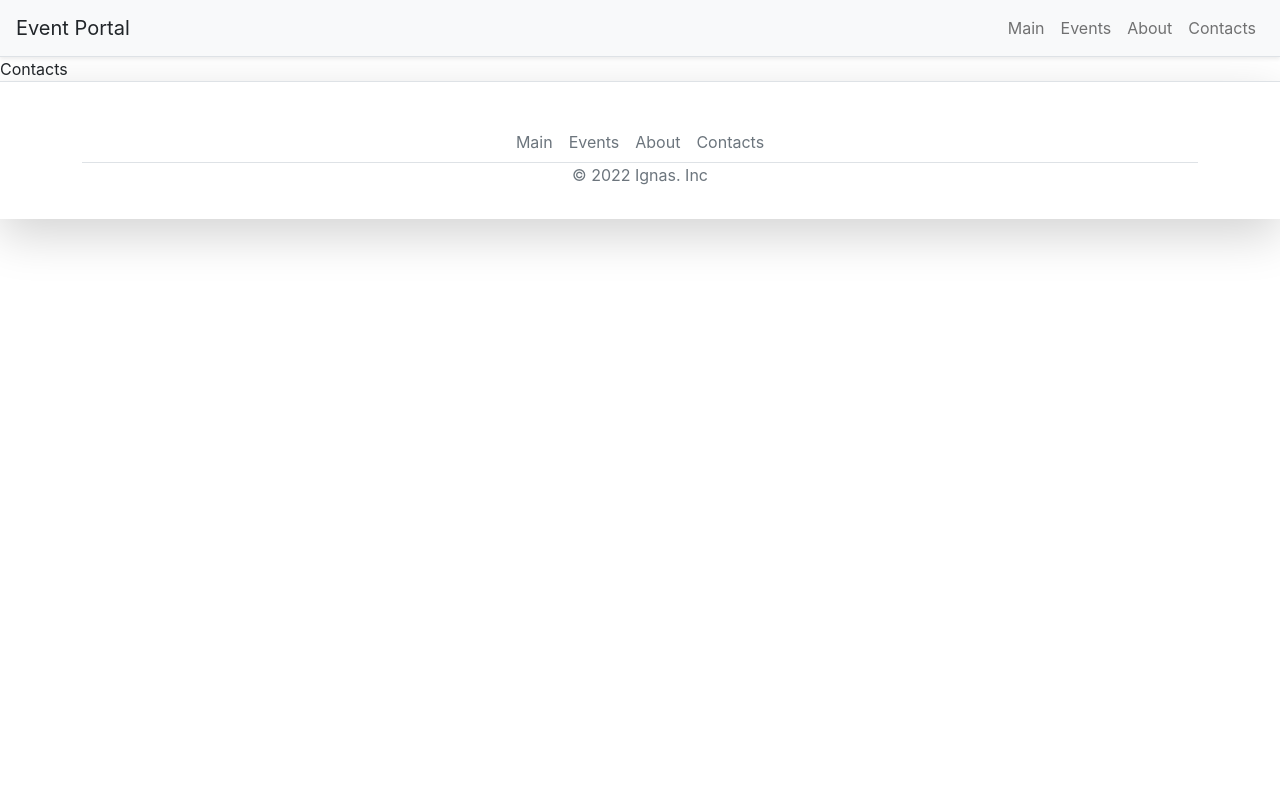
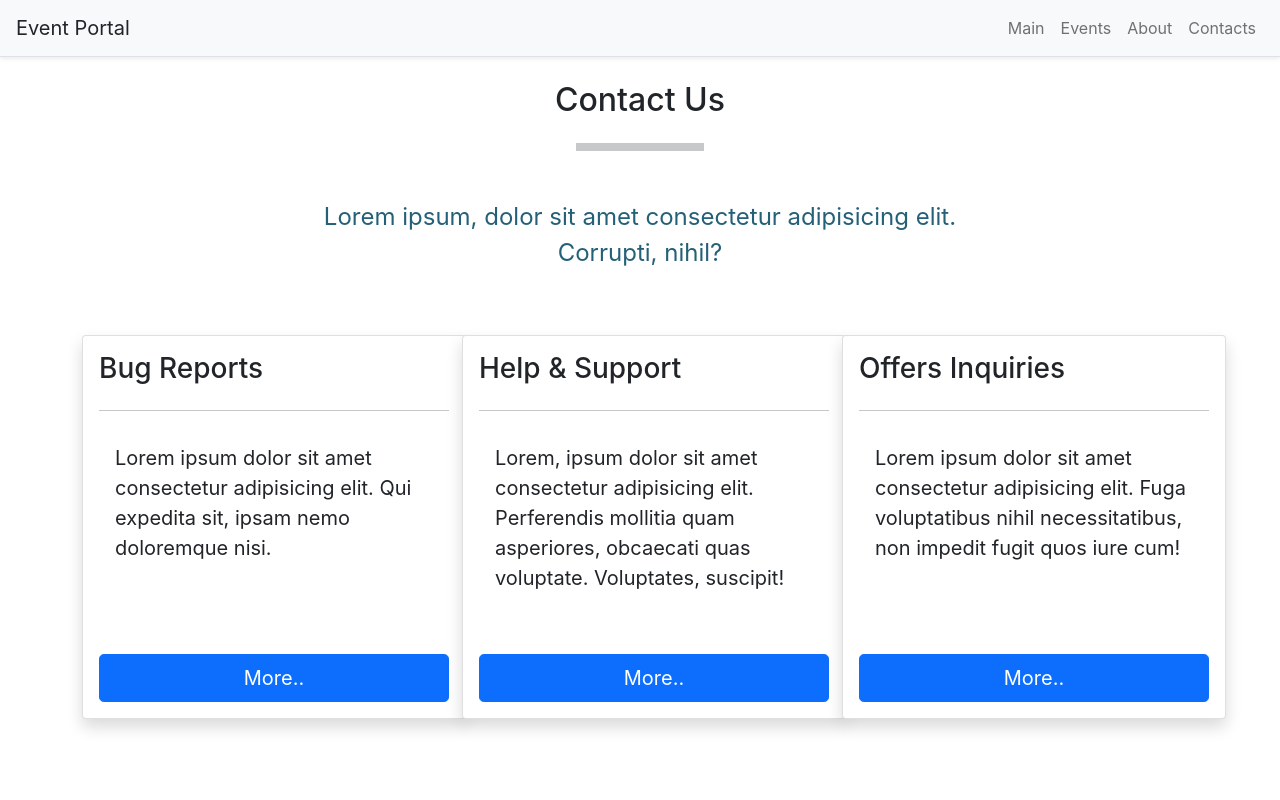
Before and after one commit to Username070/Event_WEB_Application, a React (Create React App) app in the folder client/: page /contacts in a window 1280 px wide. Shown: the top 800 px of the page. Built offline with nearby package versions, Linux system fonts and the light colour scheme; no server answers.

Commit message:
Contacts page finished

```diff
--- a/client/package.json
+++ b/client/package.json
@@ -3,12 +3,18 @@
   "version": "0.1.0",
   "private": true,
   "dependencies": {
+    "@react-google-maps/api": "^2.7.0",
     "@testing-library/jest-dom": "^5.16.2",
     "@testing-library/react": "^12.1.3",
     "@testing-library/user-event": "^13.5.0",
+    "dotenv": "^16.0.0",
+    "google-map-react": "^2.1.10",
+    "google-maps-react": "^2.0.6",
+    "lodash.isempty": "^4.4.0",
     "react": "^17.0.2",
     "react-dom": "^17.0.2",
     "react-scripts": "5.0.0",
+    "styled-components": "^5.3.3",
     "web-vitals": "^2.1.4"
   },
   "scripts": {
--- /dev/null
+++ b/client/src/components/SimpleMap.jsx
@@ -0,0 +1,42 @@
+import React, { Component } from "react";
+import { Map, GoogleApiWrapper, Marker } from "google-maps-react";
+
+const API_KEY = process.env.REACT_APP_MAPS_KEY;
+
+export class MapContainer extends Component {
+  state = {
+    center: {
+      lat: 54.896978049484304,
+      lng: 23.918825799542333
+    }
+  };
+
+  componentDidMount() {
+    let newLat = {
+      lat: 54.896978049484304,
+      lng: 23.918825799542333
+    };
+    this.setState({ center: newLat });
+  }
+  render() {
+    if (!this.props.loaded) return <div>Loading...</div>;
+
+    return (
+      <div>
+        <Map google={this.props.google}
+          style={{ width: '100%', height: '75vh', position:"relative"}}
+          onClick={this.onMapClicked}
+          center={this.state.center}
+          zoom={18}>
+          <Marker
+            title={'Laisvės alėja 33, Kaunas'}
+            name={'Laisvės alėja 33, Kaunas'}
+            position={{ lat: 54.89694103186777, lng: 23.91856830748374 }} />
+        </Map>
+      </div>
+    );
+  }
+}
+export default GoogleApiWrapper({
+  apiKey: API_KEY
+})(MapContainer);
--- a/client/src/index.css
+++ b/client/src/index.css
@@ -5,6 +5,7 @@ body {
     sans-serif;
   -webkit-font-smoothing: antialiased;
   -moz-osx-font-smoothing: grayscale;
+  overflow-x: hidden;
 }
 
 code {
@@ -29,7 +30,20 @@ code {
   color: rgb(36, 96, 119);
 }
 
-iframe {
-  width: 600px;
-  height: 450px;
+.map {
+  width: 100vw!important;
+  height: 75vh!important;
+  position: relative!important;
 }
+
+.contacts-cards {
+  min-height: 24rem;
+  max-height: 30rem;
+  width: 24rem;
+  transition: 0.15s ease-in-out;
+}
+
+.contacts-cards:hover {
+  transition: 0.15s ease-in-out;
+  transform: scale(1.1);
+}
--- a/client/src/pages/Contacts.jsx
+++ b/client/src/pages/Contacts.jsx
@@ -1,6 +1,71 @@
+import { Map, Marker, GoogleApiWrapper } from "google-maps-react";
+import React, { Component } from "react";
+import SimpleMap from "../components/SimpleMap"
+
 const Contacts = () => {
     return (
-        <div>Contacts</div>
+        <>
+            <main>
+                <div className="text-center py-4">
+                    <h2>Contact Us</h2>
+                    <hr className="my-4 py-1 w-10 m-auto"></hr>
+                </div>
+                <div className="text-center w-50 m-auto">
+                    <p className="fs-4 text-about">
+                        Lorem ipsum, dolor sit amet consectetur adipisicing elit. Corrupti, nihil?
+                    </p>
+                </div>
+                <div className="container py-5">
+                    <div className="row">
+                        <div className="col-sm-4">
+                            <div className="card mb-4 box-shadow contacts-cards shadow">
+                                <div className="card-body d-flex flex-column">
+                                    <h3 className="card-title pricing-card-title">Bug Reports</h3>
+                                    <hr></hr>
+                                    <div className="card-body fs-5">
+                                        Lorem ipsum dolor sit amet consectetur adipisicing elit. Qui expedita sit, ipsam nemo doloremque nisi.
+                                    </div>
+                                    <a href="#" className="mt-auto btn btn-primary btn-lg">More..</a>                          </div>
+                            </div>
+                        </div>
+                        <div className="col-sm-4">
+                            <div className="card mb-4 box-shadow contacts-cards shadow">
+                                <div className="card-body d-flex flex-column">
+                                    <h3 className="card-title pricing-card-title">Help & Support</h3>
+                                    <hr></hr>
+                                    <div className="card-body fs-5">
+                                        Lorem, ipsum dolor sit amet consectetur adipisicing elit. Perferendis mollitia quam asperiores, obcaecati quas voluptate. Voluptates, suscipit!
+                                    </div>
+                                    <a href="#" className="mt-auto btn btn-primary btn-lg">More..</a>                           </div>
+                            </div>
+                        </div>
+                        <div className="col-sm-4">
+                            <div className="card mb-4 box-shadow contacts-cards shadow">
+                                <div className="card-body d-flex flex-column">
+                                    <h3 className="card-title pricing-card-title">Offers Inquiries</h3>
+                                    <hr></hr>
+                                    <div className="card-body fs-5">
+                                        Lorem ipsum dolor sit amet consectetur adipisicing elit. Fuga voluptatibus nihil necessitatibus, non impedit fugit quos iure cum!
+                                    </div>
+                                    <a href="#" className="mt-auto btn btn-primary btn-lg">More..</a>
+                                </div>
+                            </div>
+                        </div>
+                    </div>
+                </div>
+                <div className="text-center py-4">
+                    <h2>Where To Find Us</h2>
+                </div>
+                <div className="text-center w-50 m-auto pb-4">
+                    <p className="fs-5">
+                        Lorem ipsum dolor sit amet, consectetur adipisicing elit. Adipisci dignissimos quis enim at perferendis reiciendis nemo delectus ea provident iure, odio totam error beatae iusto!
+                    </p>
+                </div>
+                <div className="map m-0 p-0">
+                    <SimpleMap />
+                </div>
+            </main>
+        </>
     )
 }
 
```
Also changed, not shown: 1 other file (tests, documents, lock files or other folders).
